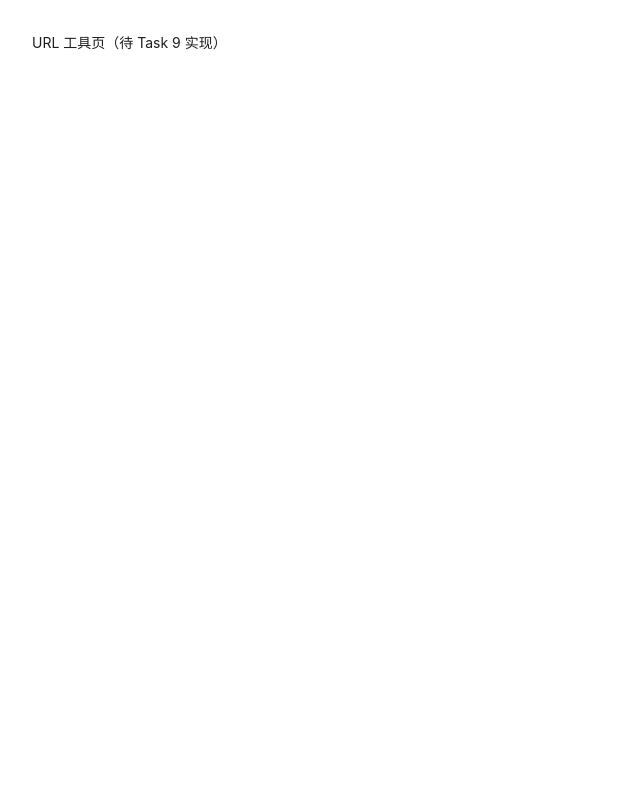
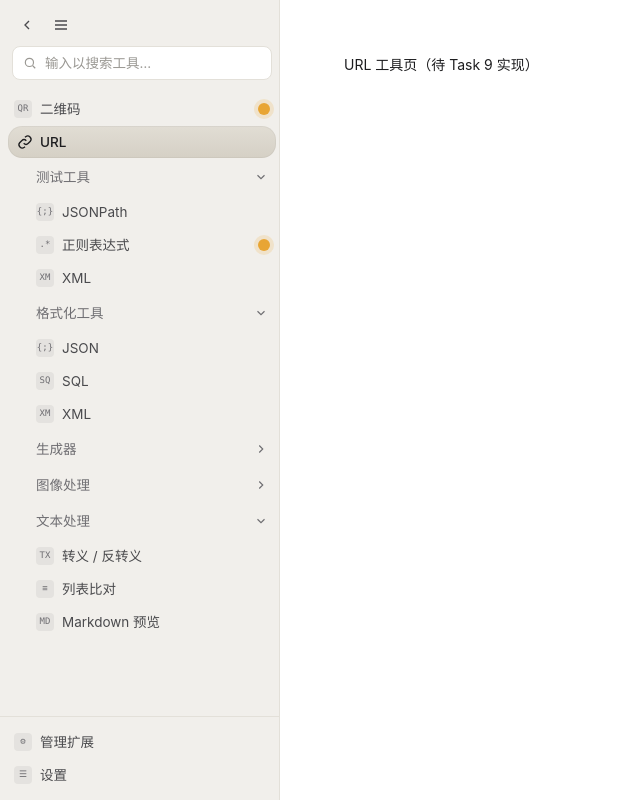
Before and after one commit to MeQln/Tauri-DevBox, a Vue app: page /tools/url in a window 1280 px wide. Shown: the whole page, without its empty margins (0-640 px from the left). Built offline with nearby package versions, Linux system fonts and the light colour scheme.

Commit message:
feat: 实现 AppShell 布局与左侧导航

```diff
--- a/src/App.vue
+++ b/src/App.vue
@@ -1,5 +1,11 @@
 <template>
-  <router-view />
+  <n-config-provider>
+    <n-message-provider>
+      <router-view />
+    </n-message-provider>
+  </n-config-provider>
 </template>
 
-<script setup lang="ts"></script>
+<script setup lang="ts">
+import { NConfigProvider, NMessageProvider } from 'naive-ui'
+</script>
--- /dev/null
+++ b/src/components/nav/AsideNav.vue
@@ -0,0 +1,73 @@
+<template>
+  <aside class="aside grid grid-rows-[auto_auto_1fr_auto] bg-aside border-r border-rule min-w-0 min-h-0">
+    <div class="flex gap-1 px-3 pt-2.5 pb-1.5">
+      <button class="icon-btn" title="返回" aria-label="返回">
+        <svg viewBox="0 0 24 24" fill="none" stroke="currentColor" stroke-width="2"><path d="M15 18l-6-6 6-6" /></svg>
+      </button>
+      <button class="icon-btn" title="折叠" aria-label="折叠">
+        <svg viewBox="0 0 24 24" fill="none" stroke="currentColor" stroke-width="2"><path d="M3 6h18M3 12h18M3 18h18" /></svg>
+      </button>
+    </div>
+
+    <div class="search">
+      <svg viewBox="0 0 24 24" fill="none" stroke="currentColor" stroke-width="2">
+        <circle cx="11" cy="11" r="7" />
+        <path d="M21 21l-4.3-4.3" />
+      </svg>
+      <input v-model="search" type="text" placeholder="输入以搜索工具…" />
+    </div>
+
+    <nav class="px-2 pb-2 pt-1 overflow-y-auto">
+      <template v-for="node in nav.items" :key="node.id">
+        <NavGroup v-if="node.type === 'group'" :group="node" />
+        <NavItem v-else :item="node" />
+      </template>
+    </nav>
+
+    <div class="border-t border-rule p-2">
+      <NavItem v-for="f in nav.foot" :key="f.id" :item="f" />
+    </div>
+  </aside>
+</template>
+
+<script setup lang="ts">
+import { ref } from 'vue'
+import NavGroup from './NavGroup.vue'
+import NavItem from './NavItem.vue'
+import { useNavStore } from '@/stores/nav'
+
+const nav = useNavStore()
+const search = ref('')
+</script>
+
+<style scoped>
+.icon-btn {
+  width: 30px; height: 30px;
+  border-radius: 8px;
+  display: inline-flex; align-items: center; justify-content: center;
+  color: var(--ink-2);
+  transition: background .15s;
+}
+.icon-btn:hover { background: var(--aside-2); }
+.icon-btn svg { width: 16px; height: 16px; }
+
+.search {
+  margin: 0 12px 8px; height: 34px;
+  background: var(--card-2);
+  border: 1px solid var(--rule);
+  border-radius: 8px;
+  display: flex; align-items: center; gap: 8px;
+  padding: 0 10px;
+  transition: border-color .15s, box-shadow .15s;
+}
+.search:focus-within {
+  border-color: #c5bfb4;
+  box-shadow: 0 0 0 3px rgba(0,0,0,0.04);
+}
+.search svg { width: 14px; height: 14px; color: var(--ink-4); flex-shrink: 0; }
+.search input { flex: 1; font-size: 13.5px; }
+.search input::placeholder { color: var(--ink-4); }
+
+nav::-webkit-scrollbar { width: 8px; }
+nav::-webkit-scrollbar-thumb { background: var(--ink-5); border-radius: 4px; }
+</style>
--- /dev/null
+++ b/src/components/nav/NavGroup.vue
@@ -0,0 +1,30 @@
+<template>
+  <div :class="['group', { collapsed: !expanded }]">
+    <div
+      class="grid grid-cols-[22px_1fr_16px] items-center h-9 px-1.5 rounded-lg text-ink-3 text-[13.5px] cursor-pointer hover:bg-aside-2 transition-colors"
+      @click="expanded = !expanded"
+    >
+      <span></span>
+      <span>{{ group.label }}</span>
+      <svg
+        :class="['chev transition-transform', expanded ? '' : '-rotate-90']"
+        viewBox="0 0 24 24" width="14" height="14"
+        fill="none" stroke="currentColor" stroke-width="2"
+      >
+        <path d="M6 9l6 6 6-6" />
+      </svg>
+    </div>
+    <div v-show="expanded" class="pl-[22px]">
+      <NavItem v-for="child in group.children" :key="child.id" :item="child" />
+    </div>
+  </div>
+</template>
+
+<script setup lang="ts">
+import { ref } from 'vue'
+import NavItem from './NavItem.vue'
+import type { NavGroup } from '@/stores/nav'
+
+const props = defineProps<{ group: NavGroup }>()
+const expanded = ref(props.group.expanded)
+</script>
--- /dev/null
+++ b/src/components/nav/NavItem.vue
@@ -0,0 +1,63 @@
+<template>
+  <div
+    :class="[
+      'grid grid-cols-[22px_1fr_auto] items-center gap-1 h-8 px-1.5 my-px',
+      'rounded-lg text-[13.5px] cursor-pointer transition-colors',
+      isActive ? 'item-active' : 'text-ink-2 hover:bg-aside-2',
+    ]"
+    @click="onClick"
+  >
+    <span v-if="item.icon === 'link'" class="inline-flex items-center justify-center">
+      <svg viewBox="0 0 24 24" width="16" height="16" fill="none" stroke="currentColor" stroke-width="2">
+        <path d="M10 14a5 5 0 007 0l3-3a5 5 0 00-7-7l-1 1" />
+        <path d="M14 10a5 5 0 00-7 0l-3 3a5 5 0 007 7l1-1" />
+      </svg>
+    </span>
+    <span v-else-if="item.glyph" class="glyph">{{ item.glyph }}</span>
+    <span v-else></span>
+
+    <span class="truncate">{{ item.label }}</span>
+
+    <span v-if="item.hasUpdate" class="bulb"></span>
+    <span v-else></span>
+  </div>
+</template>
+
+<script setup lang="ts">
+import { computed } from 'vue'
+import { useRouter } from 'vue-router'
+import { useNavStore, type NavItem } from '@/stores/nav'
+
+const props = defineProps<{ item: NavItem }>()
+const router = useRouter()
+const nav = useNavStore()
+
+const isActive = computed(() => nav.activeId === props.item.id)
+
+function onClick() {
+  nav.select(props.item.id)
+  router.push(props.item.id === 'url' ? '/tools/url' : `/tools/${props.item.id}`)
+}
+</script>
+
+<style scoped>
+.item-active {
+  background: linear-gradient(180deg, #e1ddd4, #d5d0c5);
+  color: var(--ink);
+  font-weight: 500;
+  box-shadow: inset 0 0 0 1px rgba(0,0,0,0.04);
+}
+.glyph {
+  width: 18px; height: 18px;
+  background: rgba(0,0,0,0.05);
+  border-radius: 4px;
+  display: inline-flex; align-items: center; justify-content: center;
+  font-family: var(--mono); font-size: 9px; text-transform: uppercase;
+  color: var(--ink-3);
+}
+.bulb {
+  width: 12px; height: 12px; border-radius: 50%;
+  background: var(--amber);
+  box-shadow: 0 0 0 4px rgba(232,165,52,0.18);
+}
+</style>
--- /dev/null
+++ b/src/layouts/AppShell.vue
@@ -0,0 +1,12 @@
+<template>
+  <div class="window grid grid-cols-[280px_1fr] w-screen h-screen min-h-0">
+    <AsideNav />
+    <main class="bg-surface min-w-0 min-h-0 flex flex-col overflow-auto px-8 pt-[22px] pb-8">
+      <router-view />
+    </main>
+  </div>
+</template>
+
+<script setup lang="ts">
+import AsideNav from '@/components/nav/AsideNav.vue'
+</script>
```
Also changed, not shown: src/router/index.ts (+10 -3 lines).
